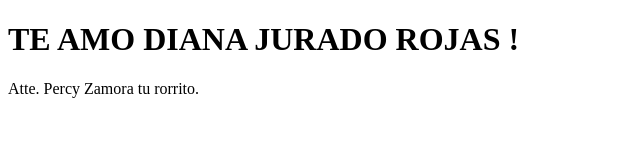
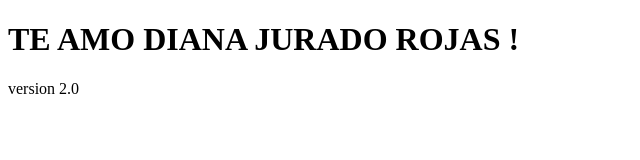
Before and after one commit to Percy-Coding/WebDeveloping, a plain HTML site: page docs/index.html in a window 1280 px wide. Shown: the whole page, without its empty margins (0-640 px from the left). Drawn offline with Linux system fonts and the light colour scheme.

Commit message:
updating index 2.0

```diff
--- a/docs/index.html
+++ b/docs/index.html
@@ -5,7 +5,6 @@
 </head>
 <body>
   <h1>TE AMO DIANA JURADO ROJAS !</h1>
-  <p>Atte. Percy Zamora tu rorrito. </p?
-
+  <p>version 2.0 </p>
 </body>
 </html>
```
